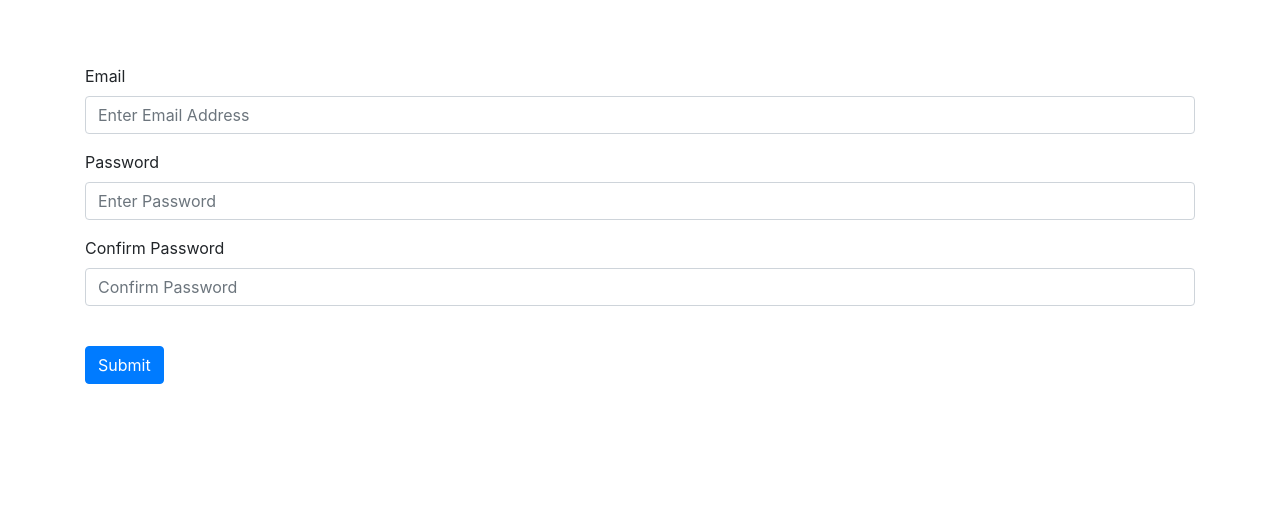
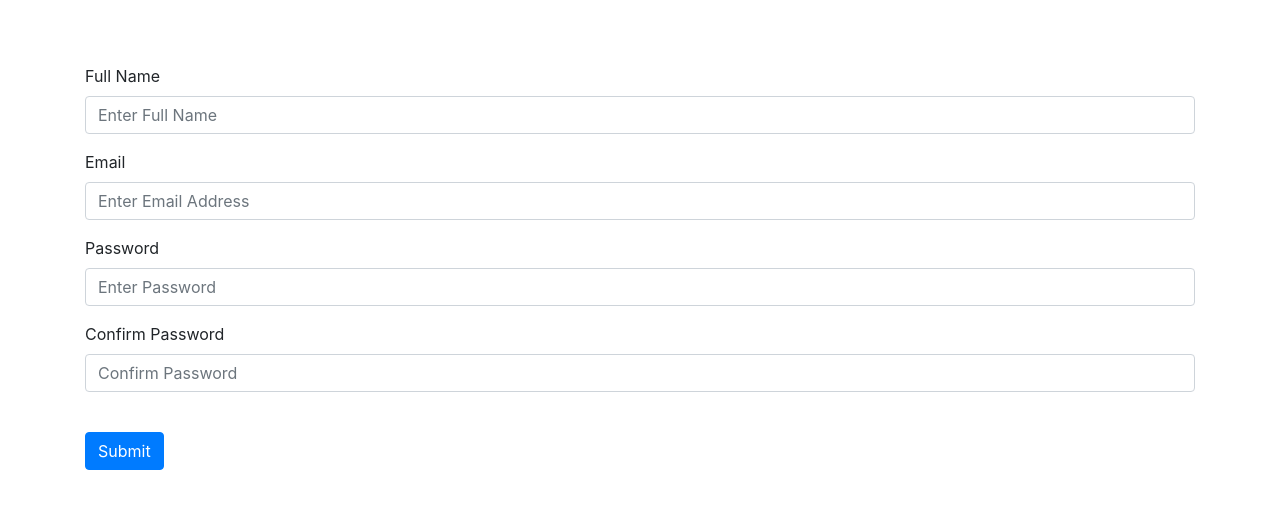
Before and after one commit to IdoDesign/Budget, a Flask app: page /register in a window 1280 px wide. Shown: the part 56-565 px from the top of the page. Run offline with Flask 2, Linux system fonts and the light colour scheme; some libraries are stand-ins or nearby versions.

Commit message:
changing session and adding name to user

```diff
--- a/templates/home.html
+++ b/templates/home.html
@@ -2,7 +2,10 @@
 {% block content %}
 
 <div class="jumbotron">
-  <h1 class="display-4">Hello, Guest!</h1>
+
+  <h1 class="display-4">Hello, {% if session['user'] %}{{session['user']['name']}}
+    {%else%}Guest{%endif%}!</h1>
+
   <p class="lead">This is a simple app that is main target is to make you track all of your expences.</p>
   <hr class="my-4">
   <p>It uses a Linode cloud ubunto server that runs NGINX and Gunicorn in order to run with flask.</p>
--- a/templates/register.html
+++ b/templates/register.html
@@ -1,6 +1,10 @@
 {% extends "base.html" %}
 {% block content %}
     <form method="POST" action="register">
+      <div class="form-group">
+        <label for="name">Full Name</label>
+        <input type="name" class="form-control" id="name" name="name" placeholder="Enter Full Name ">
+      </div>
       <div class="form-group">
         <label for="email">Email</label>
         <input type="email" class="form-control" id="email" name="email" placeholder="Enter Email Address">
--- a/transactions/routes.py
+++ b/transactions/routes.py
@@ -25,13 +25,13 @@ def add_transaction():
         amount = float(flask.request.form["amount"])*-1
         cat = flask.request.form["category"]
         date= datetime.datetime.fromisoformat(flask.request.form["date"])
-        Transaction(date, amount, desc, cat, flask.session['user']).save_to_mongo()
+        Transaction(date, amount, desc, cat, flask.session['user']['_id']).save_to_mongo()
     return flask.render_template('add_transactions.html', categories=categories)
 
 @transactions.route('/all')
 @login_required
 def all_transactions():
-    transactions=Transaction.get_by_user(flask.session['user'])
+    transactions=Transaction.get_by_user(flask.session['user']['_id'])
     for item in transactions:
         item.category = Category.get_by_id(item.category).name
     return flask.render_template('all_transactions.html', transactions=transactions)
--- a/users/routes.py
+++ b/users/routes.py
@@ -6,11 +6,12 @@ users = flask.Blueprint('users', __name__)
 @users.route('/register', methods=["GET", "POST"])
 def register():
     if flask.request.method=='POST':
+        name = flask.request.form['name']
         email = flask.request.form['email']
         password = flask.request.form['password']
-        register = User.register(email, password)
+        register = User.register(name, email, password)
         if register:
-            flask.session['user'] = User.get_by_email(email)._id
+            flask.session['user'] = {'_id': register['_id'], 'name': register['name']}
             return flask.redirect('/')
     return flask.render_template('register.html')
 
@@ -22,7 +23,7 @@ def login():
         password = flask.request.form['password']
         login = User.is_login_valid(email, password)
         if login:
-            flask.session['user'] = User.get_by_email(email)._id
+            flask.session['user'] = {'_id': login['_id'], 'name': login['name']}
             return flask.redirect('/')
     return flask.render_template('login.html')
 
```
Also changed, not shown: models/user.py (+6 -4 lines), images/gas.svg (added), images/grocery.svg (added).
